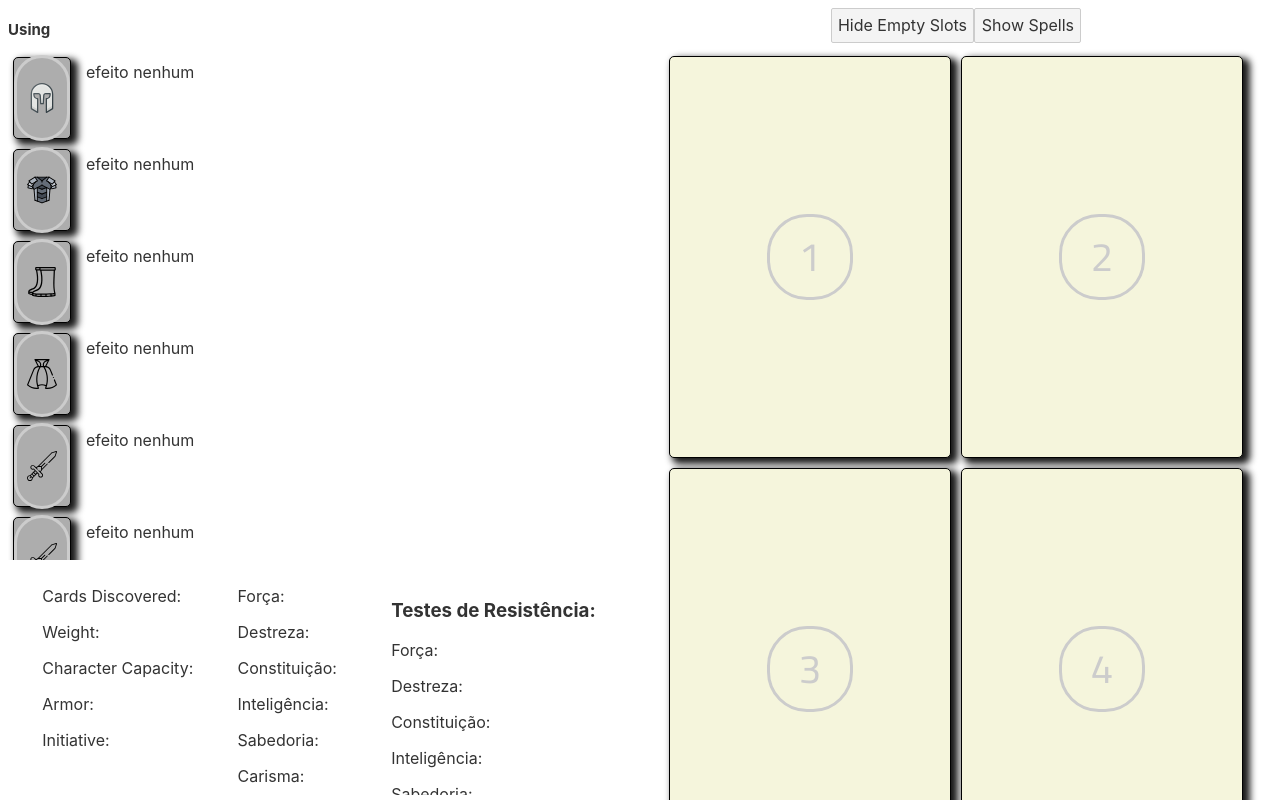
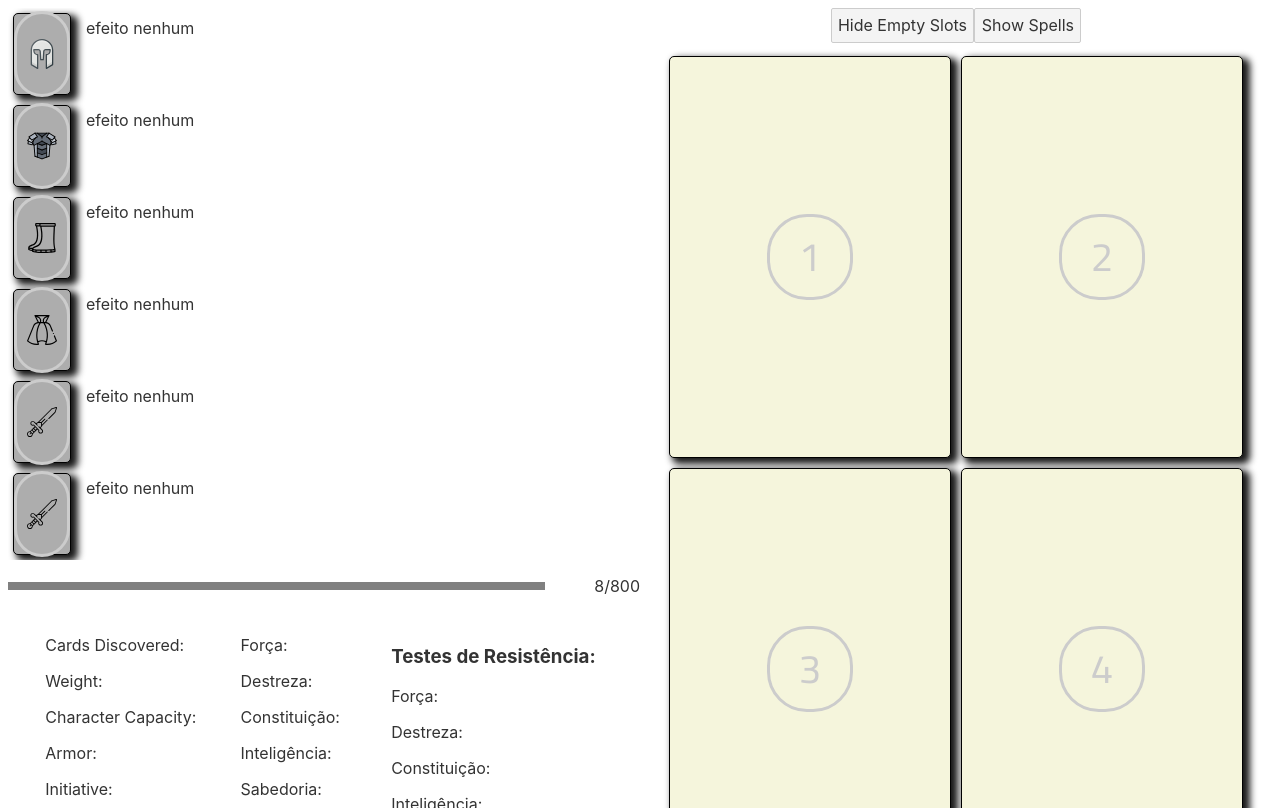
Before and after one commit to YoYolops/ded, a Svelte app: page / in a window 1280 px wide. Built offline with nearby package versions, Linux system fonts and the light colour scheme.

Commit message:
adicionando barra de vida

```diff
--- a/src/App.svelte
+++ b/src/App.svelte
@@ -18,9 +18,12 @@
 		type={item.type}
 	/>
 {/each} -->
-
-<Inventory />
+<main>
+	<Inventory />
+</main>
 
 <style>
-
+	main {
+		overflow-y: hidden;
+	}
 </style>
--- a/src/generalComponents/LifeBar.svelte
+++ b/src/generalComponents/LifeBar.svelte
@@ -4,19 +4,27 @@
 
 </script>
 
-<main class="lifeBarContainer">
-    <div class="lifeBar" style="width: {Math.floor((100/totalLife)*currentLife)}%" />
+<main>
+    <div class="lifeBarContainer">
+        <div class="lifeBar" style="width: {Math.floor((100/totalLife)*currentLife)}%" />
+    </div>
     <p>{`${currentLife}/${totalLife}`}</p>
 </main>
 
 <style>
+    main {
+        display: flex;
+        justify-content: space-between;
+        align-items: center;
+    }
+
     p {
         margin-left: 5px;
     }
 
     .lifeBarContainer {
-        width: 100%;
-        height: 20px;
+        width: 85%;
+        height: 1vh;
         background-color: #808080;
         display: flex;
         align-items: center;
@@ -25,6 +33,5 @@
 
     .lifeBar {
         height: inherit;
-        background-color: #35941e;
     }
 </style>
--- a/src/generalComponents/Statistics.svelte
+++ b/src/generalComponents/Statistics.svelte
@@ -66,10 +66,9 @@
 
     .statistics div {
         margin: 5px;
-        padding: 5px;
+        margin-bottom: 0px;
+        padding: 2px;
+        overflow: auto;
     }
 
-    .characterSecondaryStatistics {
-        overflow: auto;
-    }
 </style>
--- a/src/generalComponents/SuitedUp.svelte
+++ b/src/generalComponents/SuitedUp.svelte
@@ -13,8 +13,7 @@
 
 </script>
 
-<main class="wearingContainer">
-    <h1>Using</h1>
+<main>
     <div>
         {#each wearingItems as wearingItem, index}
             <div class="suitedUpItemBlock">
@@ -32,22 +31,14 @@
         display:flex;
         flex-direction: column;
         width: 100%;
-        height: 99vh;
-        overflow: hidden;
-    }
-
-    h1 {
-        font-size: 15px;
+        overflow: auto;
+        display: flex;
+        flex-direction: column;
+        height: 69vh;
     }
 
     p {
         margin: 10px
-    }
-
-    .wearingContainer {
-        display: flex;
-        flex-direction: column;
-        height: 69vh;
     }
 
     .suitedUpItemBlock {
--- a/src/playerTools/Inventory.svelte
+++ b/src/playerTools/Inventory.svelte
@@ -11,6 +11,7 @@
     import CardSlot from '../generalComponents/CardSlot.svelte';
     import SuitedUp from '../generalComponents/SuitedUp.svelte';
     import Statistics from '../generalComponents/Statistics.svelte';
+    import LifeBar from '../generalComponents/LifeBar.svelte';
 
     let visible: boolean = true;
     let showEmptySlots = true;
@@ -26,9 +27,9 @@
 </script>
 
 <main>
-
     <section class="characterManagement">
         <SuitedUp />
+        <LifeBar currentLife=8 totalLife=800 />
         <Statistics />
     </section>
 
@@ -58,12 +59,13 @@
         display:flex;
         flex-direction: row;
         width: 100%;
+        height: 100vh;
     }
 
     .storagedCards {
         width: 50%;
         overflow: auto;
-        height: 99vh;
+        height: 100vh;
     }
 
     .characterManagement {
```
